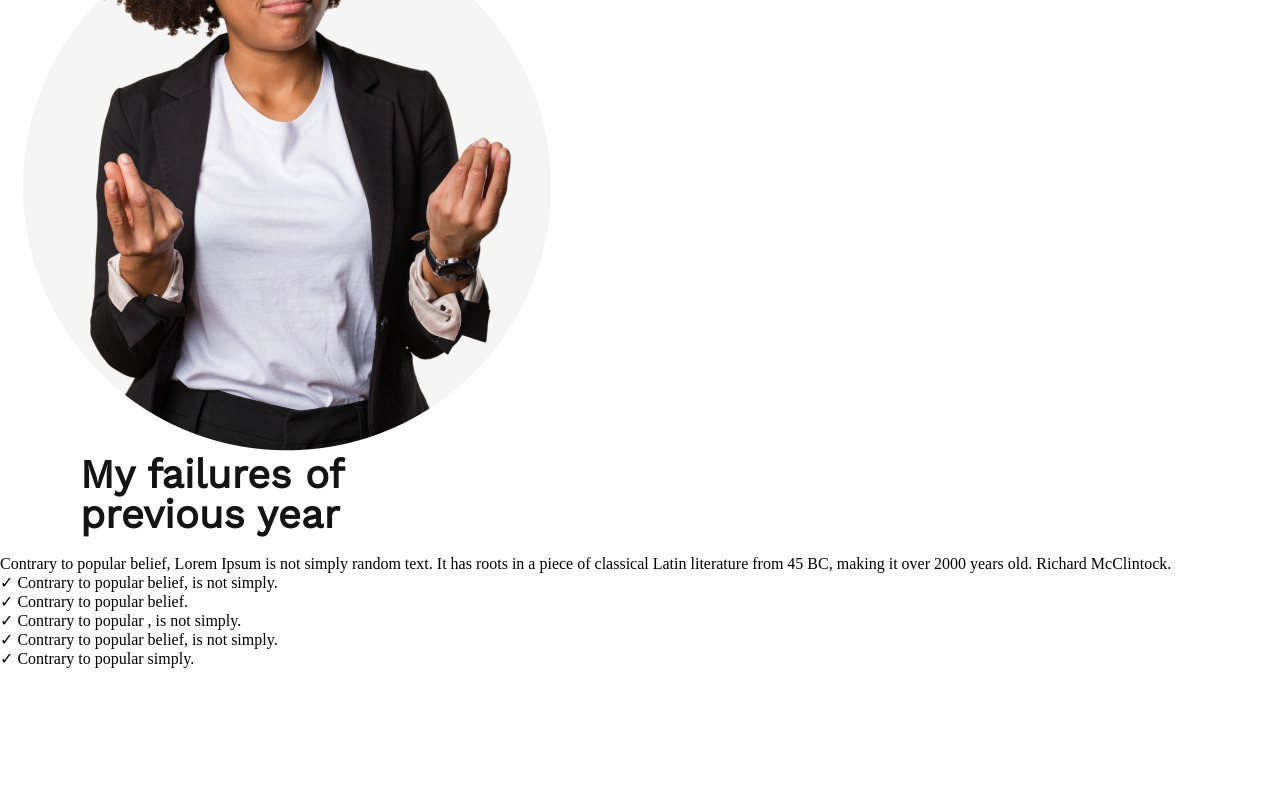
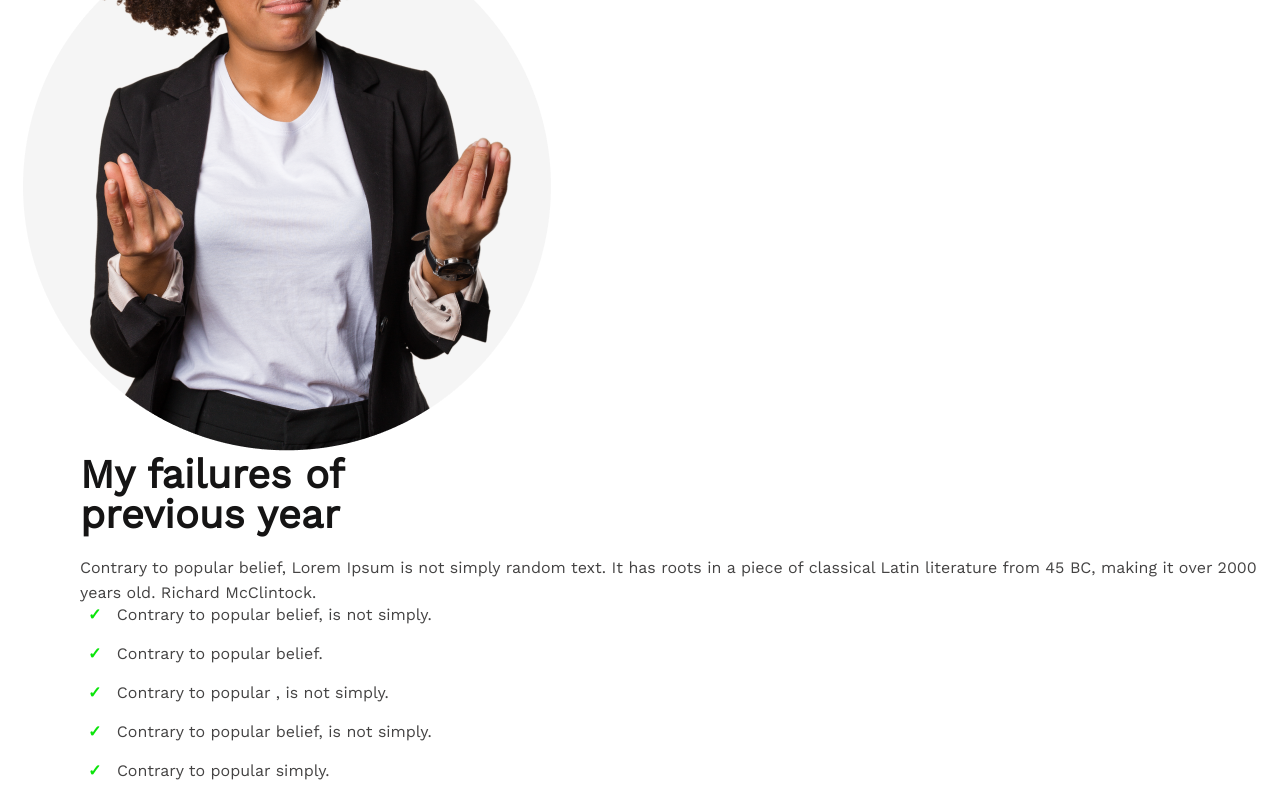
Before and after one commit to Nazir649515/Assaignment-portfolio, a plain HTML site: page index.html in a window 1280 px wide. Shown: the part 1073-1873 px from the top of the page. Before the commit the page ends 1741 px from the top, so only its background shows below. Drawn offline with nearby package versions, Linux system fonts and the light colour scheme.

Commit message:
styles added

```diff
--- a/styles/portfolio.css
+++ b/styles/portfolio.css
@@ -69,3 +69,32 @@ border-radius: 5px;
   font-style: normal;
 
 }
+
+.main-paragraph{
+  font-family: 'Work Sans';
+  color: #444343;
+  font-style: normal;
+  line-height: 25px;
+  margin-left: 80px;
+  font-weight: 390px;
+  font-size: 16px;
+}
+
+.row-lines{
+font-family: 'Work Sans';
+color: #444343;
+
+font-weight: 390px;
+line-height: 20px;
+margin-bottom: 19px;
+margin-left: 88px;
+color: #444343;
+font-size: 16px;
+font-style: normal;
+}
+
+.mark-signature{
+  color: #0ae40a;
+  font-weight: 800;
+  padding-right:10px;
+}
```
